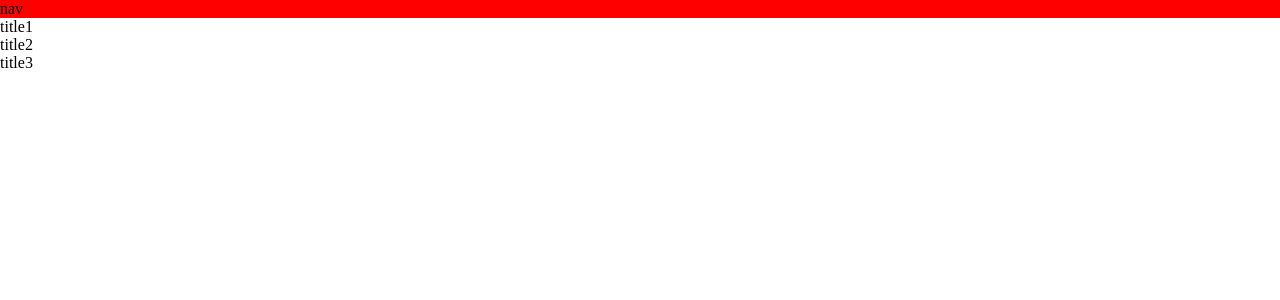
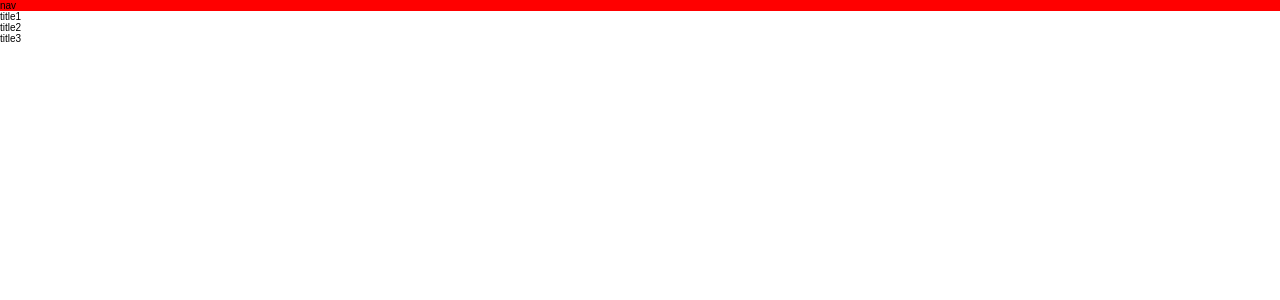
Before and after one commit to Hamzasehouli/myportfolio-nextjs, a Next.js app: page / in a window 1280 px wide. Shown: the top 300 px of the page. Built offline with nearby package versions, Linux system fonts and the light colour scheme.

Commit message:
Added the global style

```diff
--- a/styles/globals.css
+++ b/styles/globals.css
@@ -1,7 +1,31 @@
+:root {
+  --color-primary-light: black;
+  --color-primary: black;
+  --color-primary-dark: black;
+
+  --color-seconary-light: yellow;
+  --color-seconary: yellow;
+  --color-seconary-dark: yellow;
+
+  --color-dark: black;
+  --color-light: white;
+}
+
 *,
 *::before,
 *::after {
   padding: 0;
   margin: 0;
+  box-sizing: inherit;
+}
+
+html {
   box-sizing: border-box;
 }
+
+body {
+  font-family: Arial, Helvetica, sans-serif;
+  font-weight: 400;
+  font-size: 62.5%;
+  text-rendering: optimizeLegibility;
+}
```
